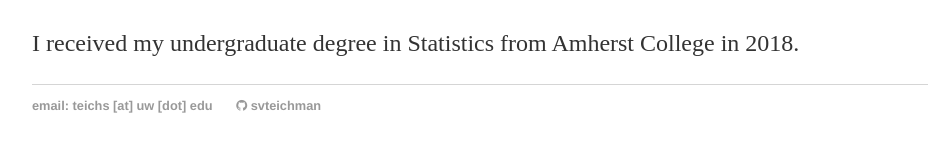
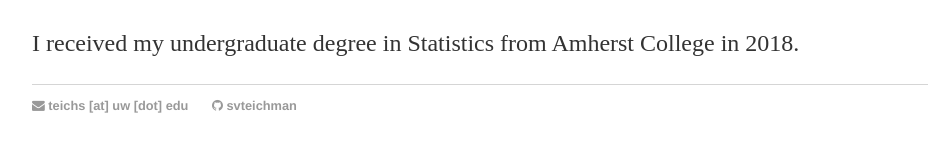
Before and after one commit to svteichman/svteichman.github.io, a Jekyll site: the page built from index.html, in a window 1280 px wide. Shown: the part 296-448 px from the top of the page, without its empty margins (160-1101 px from the left). Built offline with Jekyll 4.4.1, drawn with Linux system fonts in a browser that asks for light colours.

Commit message:
Update default.html
adding envelope icon

```diff
--- a/_layouts/default.html
+++ b/_layouts/default.html
@@ -37,7 +37,7 @@
 			</div><!-- /.container -->
 			<footer>
 	    		<ul>
-				<li style="color:#999999"> email: teichs [at] uw [dot] edu </li>
+				<li style="color:#999999"> <i class="fa fa-envelope" aria-hidden="true"></i> teichs [at] uw [dot] edu </li>
 	        		<li><a href = "https://github.com/svteichman"><i class="fa fa-github" aria-hidden="true"></i> svteichman</a></li>
 				</ul>
 			</footer>
```
